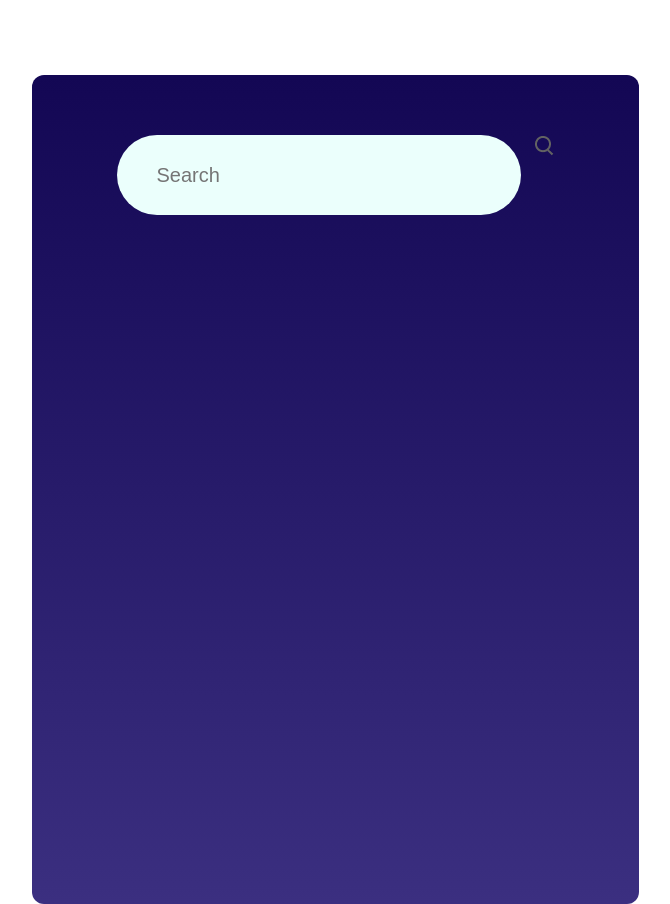
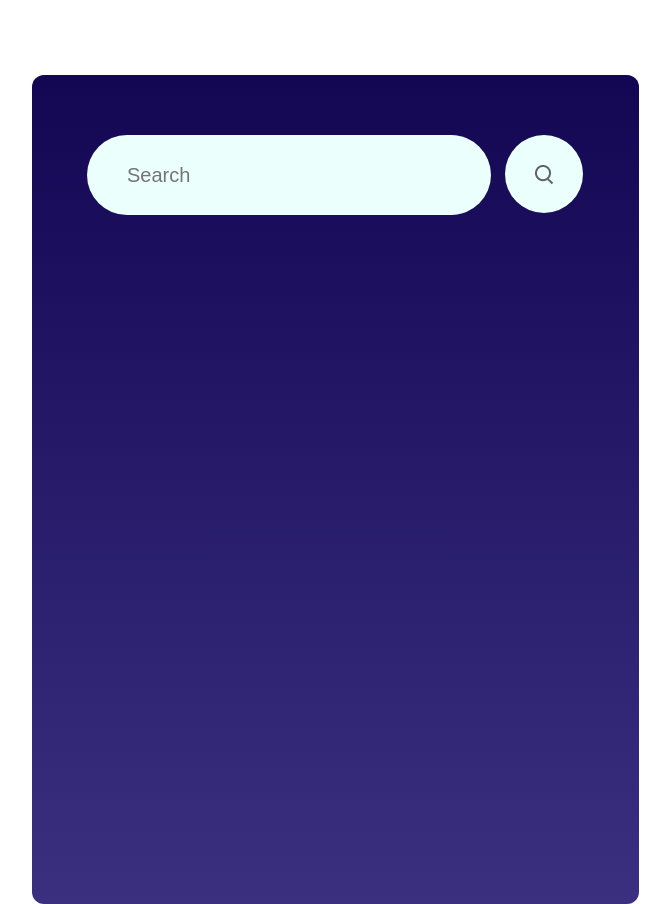
Before and after one commit to abhishekdangi006/weather-app-using-reactjs, a React (Create React App) app: page / in a window 1280 px wide. Shown: the whole page, without its empty margins (305-975 px from the left). Built offline with nearby package versions, Linux system fonts and the light colour scheme.

Commit message:
search button is created

```diff
--- a/src/Components/WeatherApp/WeatherApp.css
+++ b/src/Components/WeatherApp/WeatherApp.css
@@ -27,3 +27,14 @@
     font-size: 20px;
     font-weight: 400;
 }
+
+.search-icon{
+    display: flex;
+    justify-content: center;
+    align-items: center;
+    width: 78px;
+    height: 78px;
+    background: #ebfffc;
+    border-radius: 40px;
+    cursor: pointer;
+}
```
